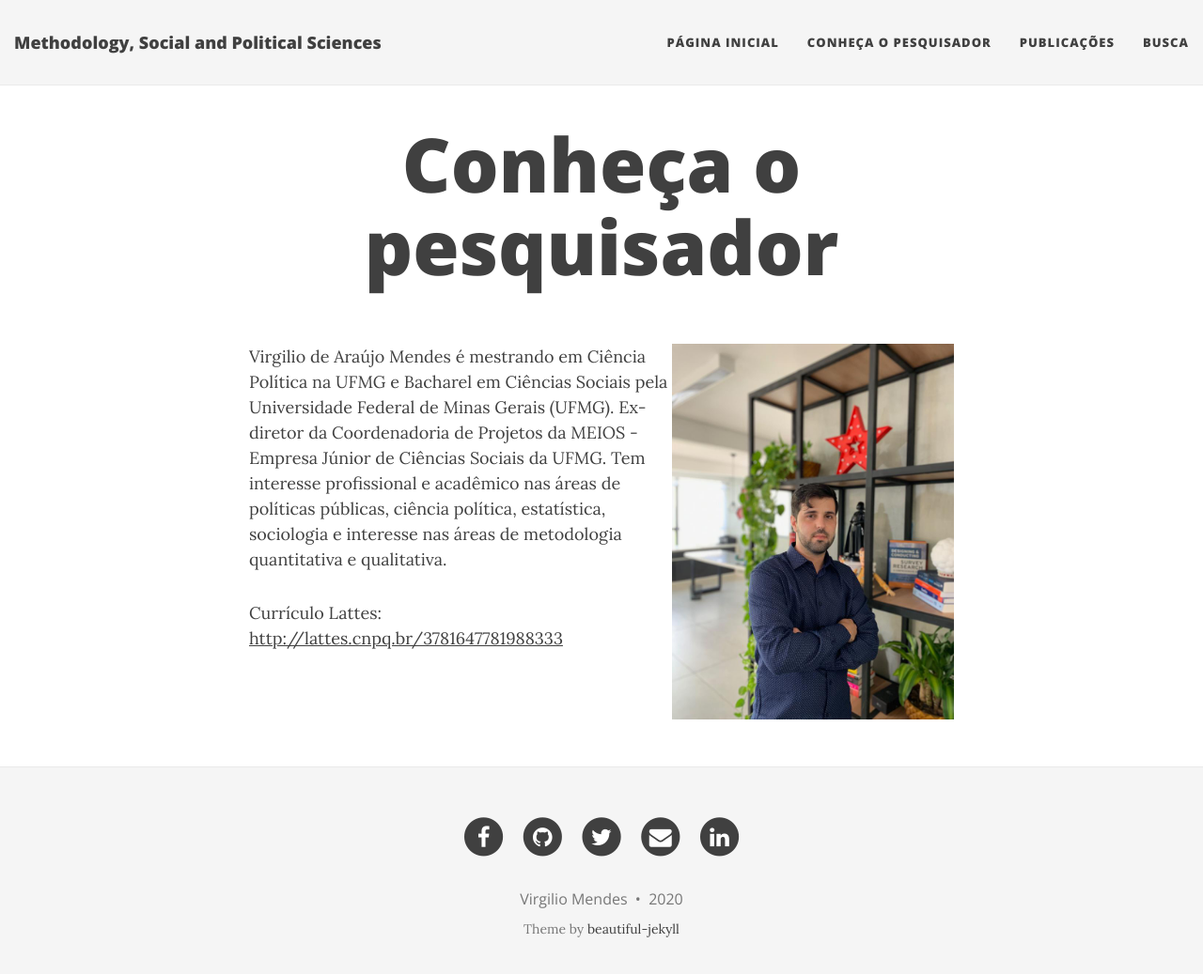
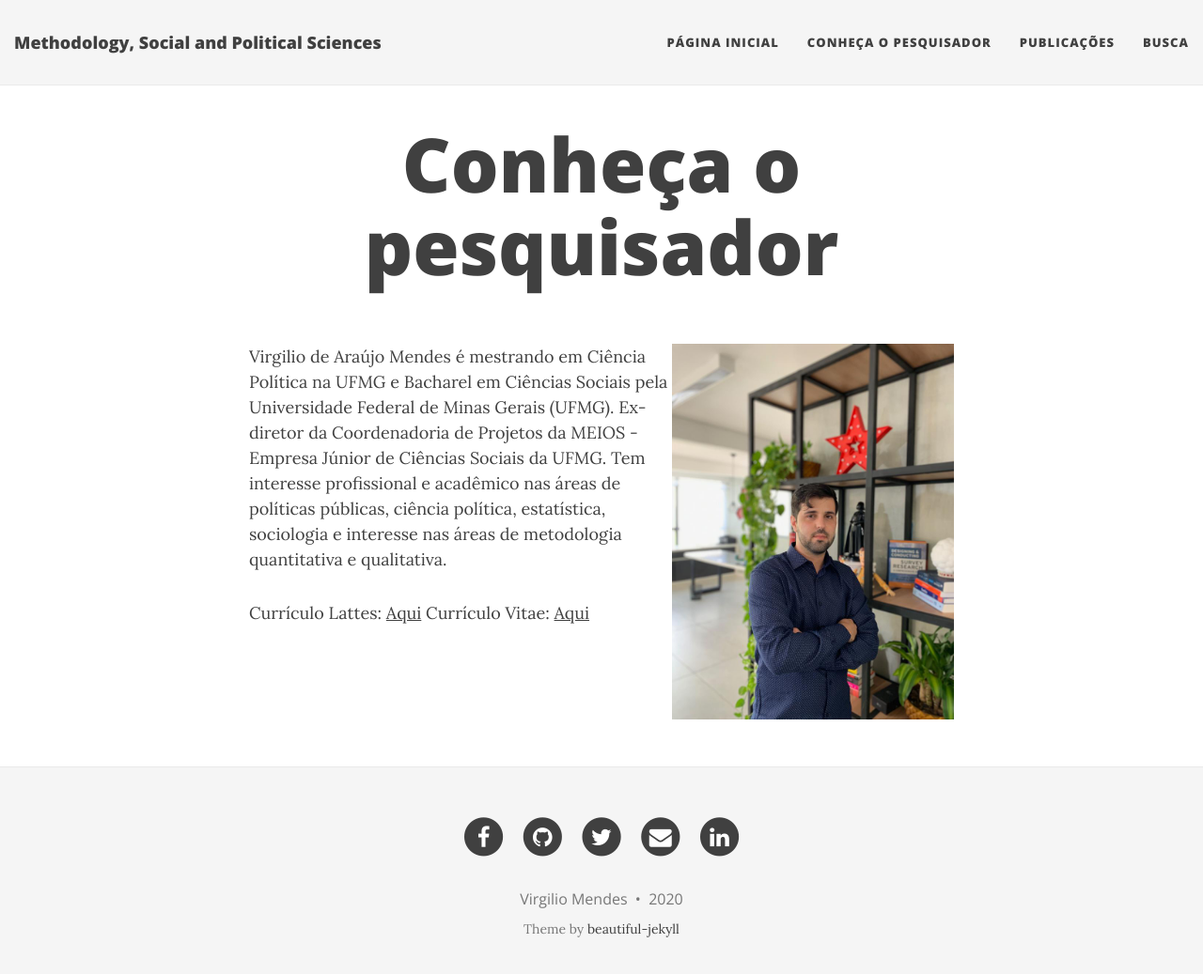
Before and after one commit to virgiliomendes/virgiliomendes.github.io, a Jekyll site: the page built from aboutme.md, in a window 1280 px wide and 1050 px high. Shown: the top 1037 px of the window at 94% size. Built offline with Jekyll 4.4.1, drawn with Linux system fonts in a browser that asks for light colours; nearby versions of some CDN libraries.

Commit message:
Update aboutme.md

```diff
--- a/aboutme.md
+++ b/aboutme.md
@@ -7,4 +7,5 @@ css: /css/aboutme.css
 
 Virgilio de Araújo Mendes é mestrando em Ciência Política na UFMG e Bacharel em Ciências Sociais pela Universidade Federal de Minas Gerais (UFMG). Ex-diretor da Coordenadoria de Projetos da MEIOS - Empresa Júnior de Ciências Sociais da UFMG. Tem interesse profissional e acadêmico nas áreas de políticas públicas, ciência política, estatística, sociologia e interesse nas áreas de metodologia quantitativa e qualitativa.
 
-Currículo Lattes: [http://lattes.cnpq.br/3781647781988333](http://lattes.cnpq.br/3781647781988333)
+Currículo Lattes: [Aqui](http://lattes.cnpq.br/3781647781988333)
+Currículo Vitae: [Aqui](https://github.com/virgiliomendes/virgiliomendes/blob/master/CV_Virgilio.pdf)
```
